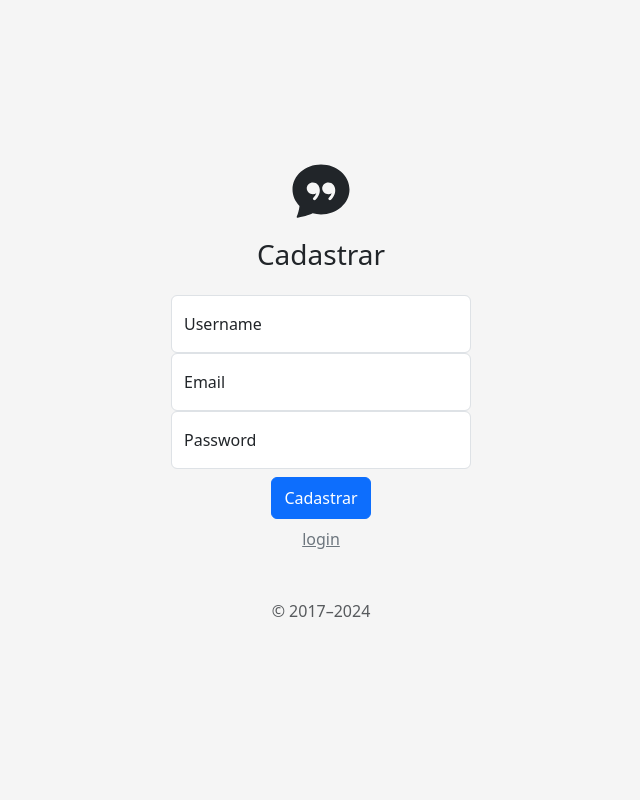
After one commit to Valdeir027/ChatGepeteco-BACKEND, a Django app: page /create_user/ in a window 1280 px wide. The commit adds this page. Shown: the whole page, without its empty margins (319-959 px from the left). Run offline with Django 5.2, Linux system fonts and the light colour scheme.

Commit message:
trabalhando com usuarios

```diff
--- a/chat/models.py
+++ b/chat/models.py
@@ -1,5 +1,5 @@
 from django.db import models
-
+from django.contrib.auth.models import User
 # Create your models here.
 class Room(models.Model):
   nome = models.CharField(max_length=250)
@@ -10,5 +10,9 @@ class Room(models.Model):
 
 
 class Message(models.Model):
+    user = models.ForeignKey(User, on_delete=models.CASCADE, default=None, blank=True, null=True)
     room = models.ForeignKey('Room', on_delete=models.CASCADE)
     mensagem = models.TextField()
+
+    def __str__(self):
+      return f"user:{self.user.username} room:{self.room.nome} mensagem:{self.mensagem}"
--- a/chat/urls.py
+++ b/chat/urls.py
@@ -1,8 +1,12 @@
 from django.urls import path
 from . import views
+from django.contrib.auth import views as auth_views
 
 urlpatterns = [
     path('', views.index, name="index"),
     path('chat/<int:id>', views.chat, name="chat"),
     path('create_room/', views.create_room, name="create_room"),
+    path('create_user/', views.create_user, name="create_user"),
+    path('login/', views.user_login, name='login'),
+    path('logout/', views.sair, name='logout'),
 ]
--- a/chat/views.py
+++ b/chat/views.py
@@ -1,15 +1,20 @@
 from django.shortcuts import render
 from .models import Message, Room
 import json as simplejson
-from django.http import JsonResponse
-
+from django.http import JsonResponse, HttpResponseRedirect
+from django.contrib.auth.models import User
+from django.contrib.auth import authenticate, login, logout
+from django.shortcuts import redirect
+from django.contrib.auth.decorators import login_required
 
 # Create your views here.
+
+@login_required
 def index(request):
   rooms = Room.objects.all()
   return render(request, "chat/index.html", context={"rooms": rooms})
 
-
+@login_required
 def chat(request, id):
   room = Room.objects.get(id=id)
   messages = Message.objects.filter(room=room)
@@ -21,7 +26,7 @@ def chat(request, id):
                     "messages": messages
                 })
 
-
+@login_required
 def create_room(request):
   if request.method == 'POST':
     dados = simplejson.loads(request.body)
@@ -32,3 +37,53 @@ def create_room(request):
       return JsonResponse({'room': room.id})
 
   return render(request, "chat/create_room.html")
+
+
+def create_user(request):
+  if request.method == 'POST':
+    dados = simplejson.loads(request.body)
+    if dados:
+
+      user = User.objects.create_user(username=dados['username'],
+                                      email=dados['email'],
+                                      password=dados['password'])
+      if user:
+        user = authenticate(username=dados['username'],
+                            password=dados['password'])
+        if user is not None:
+          login(request, user)
+          return JsonResponse({
+              'status': 'success',
+              'message': 'Usuário cadastrado com sucesso.'
+          })
+
+  return render(request, "chat/create_user.html")
+
+
+def user_login(request):
+  if request.method == 'POST':
+    dados = simplejson.loads(request.body)
+    username = dados["username"]
+    password = dados["password"]
+    user = authenticate(request, username=username, password=password)
+    print("user:", user,"username:", username, "password:", password)
+    if user is not None:
+
+      login(request, user)
+      return JsonResponse({
+          'status': 'success',
+          'message': 'Usuário autenticado com sucesso.'
+      })
+    else:
+      return JsonResponse(
+          {
+              'status': 'error',
+              'message': 'Credenciais inválidas.'
+          }, status=400)
+  else:
+    return render(request, "chat/login.html")
+
+@login_required
+def sair(request):
+    logout(request)
+    return HttpResponseRedirect('/login')
--- a/templates/base.html
+++ b/templates/base.html
@@ -1,3 +1,4 @@
+{% load static %}
 <!doctype html>
 <html lang="en">
   <head>
@@ -7,8 +8,8 @@
 
     <!-- Bootstrap CSS -->
     <link href="https://cdn.jsdelivr.net/npm/bootstrap@5.0.2/dist/css/bootstrap.min.css" rel="stylesheet" integrity="sha384-EVSTQN3/azprG1Anm3QDgpJLIm9Nao0Yz1ztcQTwFspd3yD65VohhpuuCOmLASjC" crossorigin="anonymous">
-
-    <title>chat</title>
+    <link rel="icon" href="{% static 'icon.svg' %}" type="image/svg+xml">
+    <title>ChatGepeteco</title>
     <style>
       body {
           font-family: Arial, sans-serif;
--- /dev/null
+++ b/templates/chat/create_user.html
@@ -0,0 +1,95 @@
+{% load static %}
+<!DOCTYPE html>
+<html lang="en">
+<head>
+    <link rel="icon" href="{% static 'icon.svg' %}" type="image/svg+xml">
+    <meta charset="UTF-8">
+    <meta name="viewport" content="width=device-width, initial-scale=1.0">
+    <title>ChatGepeteco</title>
+    <link href="https://cdn.jsdelivr.net/npm/bootstrap@5.3.0-alpha1/dist/css/bootstrap.min.css" rel="stylesheet">
+    <style>
+        body {
+            display: flex;
+            justify-content: center;
+            align-items: center;
+            height: 100vh;
+            background-color: #f5f5f5;
+        }
+        .form-signin {
+            width: 100%;
+            max-width: 330px;
+            padding: 15px;
+            margin: auto;
+        }
+
+        .form-signin svg {
+            margin-bottom: 20px;
+            /* color: #007bff;  */
+        }
+    </style>
+</head>
+<body>
+    <main class="form-signin container">
+        <form id="loginForm" method="POST">{% csrf_token %}
+          <div class="text-center mb-4">
+            <!-- Ícone de chat -->
+            <svg xmlns="http://www.w3.org/2000/svg" width="72" height="57" fill="currentColor" class="bi bi-chat-quote-fill" viewBox="0 0 16 16">
+              <path d="M16 8c0 3.866-3.582 7-8 7a9 9 0 0 1-2.347-.306c-.584.296-1.925.864-4.181 1.234-.2.032-.352-.176-.273-.362.354-.836.674-1.95.77-2.966C.744 11.37 0 9.76 0 8c0-3.866 3.582-7 8-7s8 3.134 8 7M7.194 6.766a1.7 1.7 0 0 0-.227-.272 1.5 1.5 0 0 0-.469-.324l-.008-.004A1.8 1.8 0 0 0 5.734 6C4.776 6 4 6.746 4 7.667c0 .92.776 1.666 1.734 1.666.343 0 .662-.095.931-.26-.137.389-.39.804-.81 1.22a.405.405 0 0 0 .011.59c.173.16.447.155.614-.01 1.334-1.329 1.37-2.758.941-3.706a2.5 2.5 0 0 0-.227-.4zM11 9.073c-.136.389-.39.804-.81 1.22a.405.405 0 0 0 .012.59c.172.16.446.155.613-.01 1.334-1.329 1.37-2.758.942-3.706a2.5 2.5 0 0 0-.228-.4 1.7 1.7 0 0 0-.227-.273 1.5 1.5 0 0 0-.469-.324l-.008-.004A1.8 1.8 0 0 0 10.07 6c-.957 0-1.734.746-1.734 1.667 0 .92.777 1.666 1.734 1.666.343 0 .662-.095.931-.26z"/>
+            </svg>
+              <h1 class="h3 mb-3 fw-normal">Cadastrar</h1>
+          </div>
+
+            <div class="form-floating">
+                <input type="text" class="form-control" name="username"id="floatingInput" placeholder="nome usuario cadastrado">
+                <label for="floatingInput">Username</label>
+            </div>
+          <div class="form-floating">
+              <input type="email" class="form-control" name="email"id="floatingInput" placeholder="Email">
+              <label for="floatingInput">Email</label>
+          </div>
+            <div class="form-floating">
+                <input type="password" name="password" class="form-control" id="floatingPassword" placeholder="Password">
+                <label for="floatingPassword">Password</label>
+            </div>
+
+
+          <div class="d-flex p-2 justify-content-around">
+          <button class="btn btn-block btn-primary  py-2" type="submit">Cadastrar</button>
+          </div>
+          <div class="text-center">
+            <a href="/login/" class="link-secondary">login</a>
+          </div>
+            <div class="text-center"><p class="mt-5 mb-3 text-muted">&copy; 2017–2024</p></div>
+        </form>
+    </main>
+    <script src="https://cdn.jsdelivr.net/npm/bootstrap@5.3.0-alpha1/dist/js/bootstrap.bundle.min.js"></script>
+
+    <script type="text/javascript">
+      const Qs = (el) => document.querySelector(el);
+      const signup = async (data) =>{
+        console.log(data)
+          const response = await fetch(`/create_user/`,{
+              method:"POST",
+              headers:{
+                  "Content-type":"application/json",
+                  "X-CSRFToken":data.csrfmiddlewaretoken
+              },
+              body: JSON.stringify(data)
+
+          });
+          const json_response = await response.json();
+          if (json_response.status === 'success') {
+              window.location.href = '/';
+          } else {
+            alert(json_response.message)
+          }
+      };
+
+      Qs("#loginForm").addEventListener('submit', (e) => {
+          e.preventDefault();
+          const data = Object.fromEntries(new FormData(e.target).entries());
+          signup(data);
+      });
+    </script>
+</body>
+</html>
--- a/templates/chat/index.html
+++ b/templates/chat/index.html
@@ -31,6 +31,7 @@
         background-color: #007bff;
         opacity: 1; /* Torna a célula visível ao passar o mouse */
     }
+
   </style>
 {% endblock %}
 {%block content%}
@@ -46,7 +47,7 @@
       </thead>
       <tbody>
           {%for room in rooms%}
-        <tr onclick="window.location='/chat/{{room.id}}';" onmouseover="this.style.transform = 'translateY(5px)';" onmouseout="this.style.transform = 'translateY(0)';">
+        <tr onclick="window.location='/chat/{{room.id}}';">
           <th  scope="row">{{room.id}}</th>
           <td>{{room.nome}}</td>
         </tr>
--- a/templates/header.html
+++ b/templates/header.html
@@ -17,10 +17,10 @@
       </a>
       <ul class="dropdown-menu text-small" aria-labelledby="dropdownUser1">
         <li><a class="dropdown-item" href="/create_room">Nova sala...</a></li>
-        <li><a class="dropdown-item" href="#">Settings</a></li>
-        <li><a class="dropdown-item" href="#">Profile</a></li>
+        <!-- <li><a class="dropdown-item" href="#">Settings</a></li>
+        <li><a class="dropdown-item" href="#">Profile</a></li> -->
         <li><hr class="dropdown-divider"></li>
-        <li><a class="dropdown-item" href="#">Sign out</a></li>
+        <li><a class="dropdown-item" href="{% url 'logout' %}">Sign out</a></li>
       </ul>
     </div>
 
```
Also changed, not shown: django_project/settings.py (+7 -3 lines), templates/chat/login.html (added, +84 -0 lines), chat/migrations/0003_message_user.py (added), static/icon.svg (added), 1 other file.
